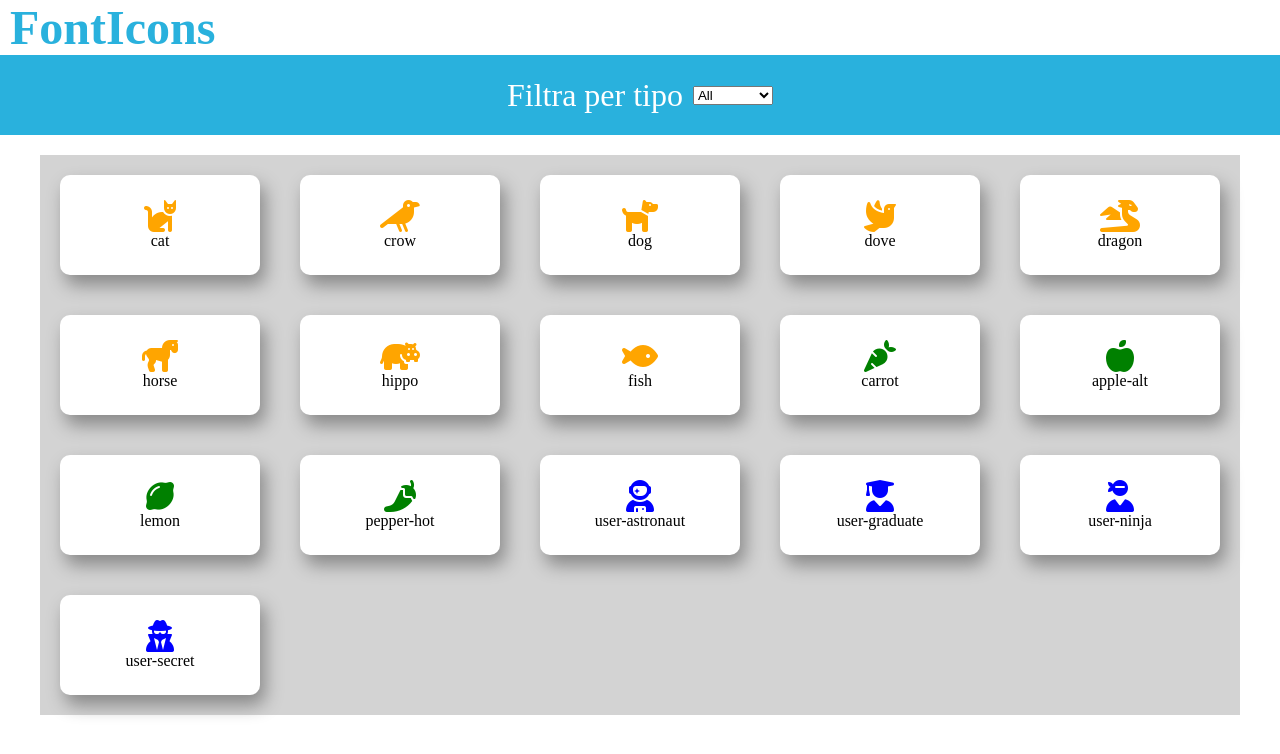
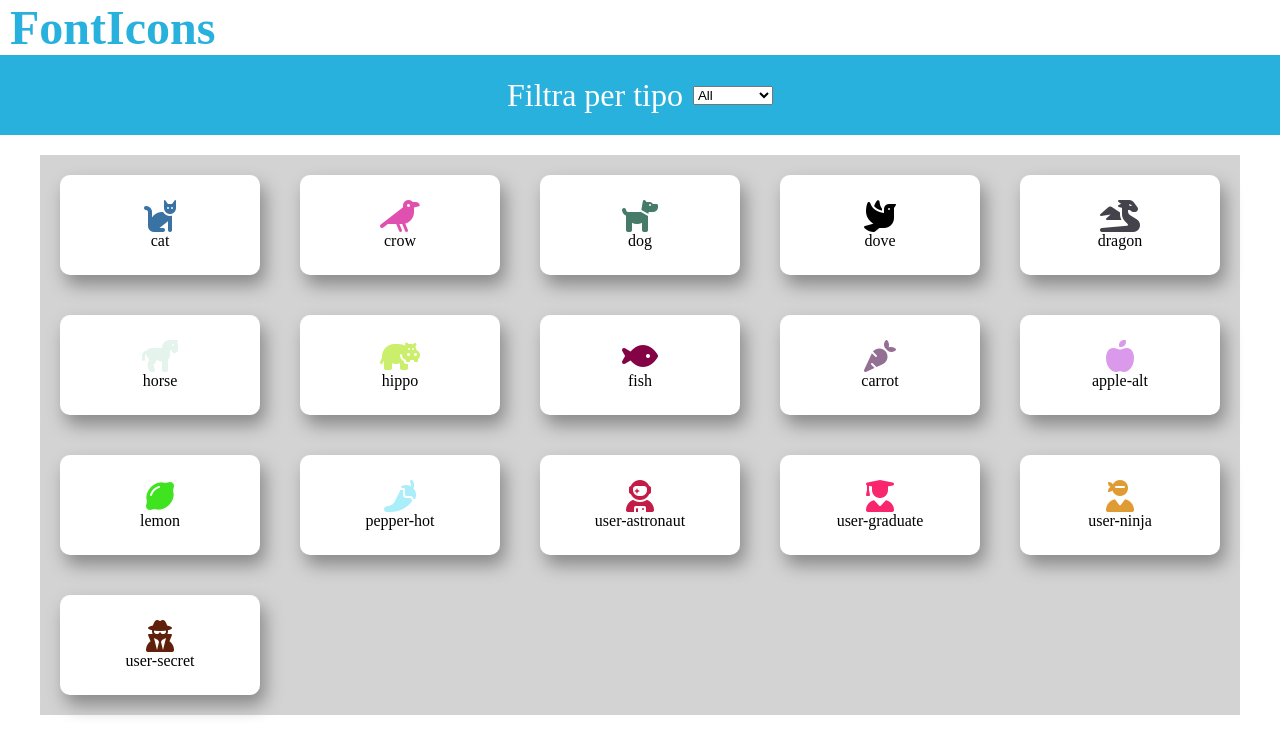
Before and after one commit to DavideSias/js-es6-icons, a plain HTML site: page index.html in a window 1280 px wide. Drawn offline with Linux system fonts and the light colour scheme.

Commit message:
Add random color to icons

```diff
--- a/index.html
+++ b/index.html
@@ -14,7 +14,7 @@
     <h1>FontIcons</h1>
     <div class="selector">
         <label for="icons">Filtra per tipo</label>
-        <select name="icon" id="icons" onchange="showDiv(this)">
+        <select name="icon" id="icons">
             <option value="all">All</option>
             <option value="animal">animal</option>
             <option value="vegetable">vegetable</option>
--- a/js/script.js
+++ b/js/script.js
@@ -113,17 +113,50 @@ const arrIcons = [
 	}
 ];
 
+function getRandomColor(){
+    let color = Math.floor(Math.random()*16777215).toString(16);
+    return color
+}
+
+const arrRandomColors = [];
+
 const eleContainer = document.querySelector('.container');
 const eleSelect = document.querySelector('#icons');
 
 for(let i = 0; i < arrIcons.length; i++){
+
+    arrRandomColors.push(getRandomColor());
+    console.log(arrRandomColors);
+
     const eleCard = document.createElement('div');
     eleCard.classList.add('card');
 
     eleCard.innerHTML = `
-    <i class="${arrIcons[i].family} ${arrIcons[i].prefix}${arrIcons[i].name} ${arrIcons[i].type}" style="color: ${arrIcons[i].color}"></i>
+    <i class="${arrIcons[i].family} ${arrIcons[i].prefix}${arrIcons[i].name} ${arrIcons[i].type}" style="color: #${arrRandomColors[i]}"></i>
     <div class="text">${arrIcons[i].name}</div>
     `
 
     eleContainer.append(eleCard);
 }
+
+// let listTypeAnimal = document.querySelectorAll('.animal');
+// let listTypeVegetable = document.querySelectorAll('.vegetable');
+// let listTypeUser = document.querySelectorAll('.user');
+// let listTypeAll = document.querySelectorAll('i');
+
+// // console.log(listTypeAnimal);
+// // console.log(listTypeVegetable);
+// // console.log(listTypeUser);
+// // console.log(listTypeAll);
+
+// for(let i = 0; i < listTypeAll.length; i++){
+//     if(eleSelect.value == 'all'){
+//         listTypeAll[i].classList.add('visible');
+//     } else if(eleSelect.value == 'animal'){
+//         listTypeAnimal[i].classList.add('visible');
+//     } else if(eleSelect.value == 'vegetable'){
+//         listTypeVegetable[i].classList.add('visible');
+//     } else {
+//         listTypeUser[i].classList.add('visible');
+//     }
+// }
```
Also changed, not shown: css/style.css (line endings or trailing spaces).
